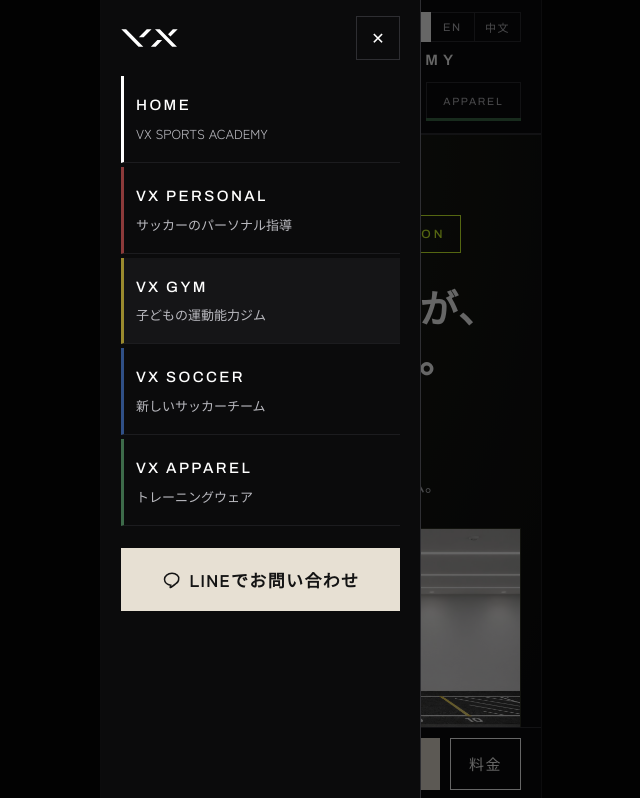
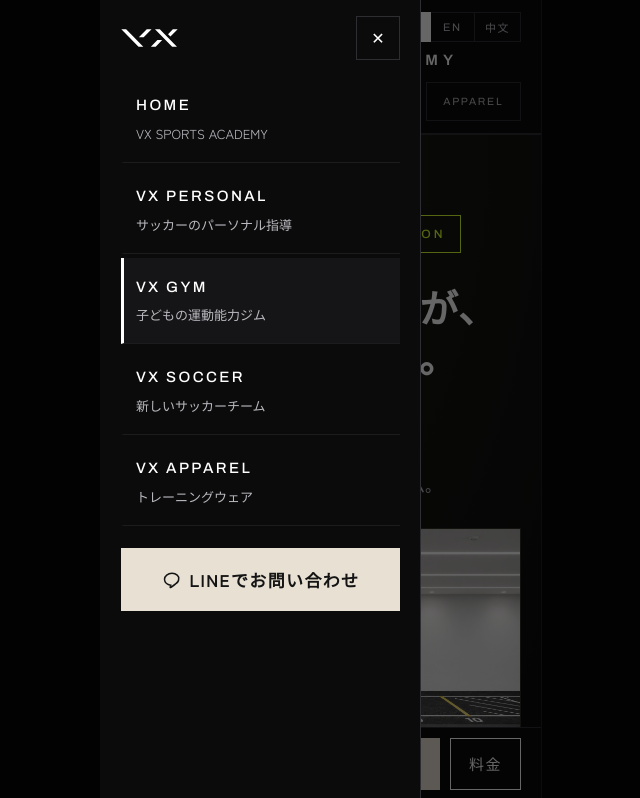
Before and after one commit to Ippey0320/vx-sports-academy, a plain HTML site: page gym.html in a window 1280 px wide. Both pictures are taken after a click on the button "Menu". Shown: the top 798 px of the page, without its empty margins (319-959 px from the left). Drawn offline with Linux system fonts and the light colour scheme.

Commit message:
メニューのカテゴリ色を外す
Co-Authored-By: Claude Opus 5.5 <noreply@anthropic.com>
Claude-Session: https://claude.ai/code/session_01Bte9geLhnSJWd4mLwPLymb

```diff
--- a/assets/site.css
+++ b/assets/site.css
@@ -393,3 +393,8 @@ mark.hl { background: linear-gradient(transparent 55%, var(--neon) 55%); color:
 #personal-top .lockup { --c: #8c3a3a; }
 .svc-copy { word-break: auto-phrase; text-wrap: balance; }
 .hero h1 { word-break: auto-phrase; }
+
+/* No category colors on menus */
+.tabs a::after { display: none !important; }
+.drawer a { border-left-color: transparent !important; }
+.drawer a.on { border-left-color: #fff !important; }
```
